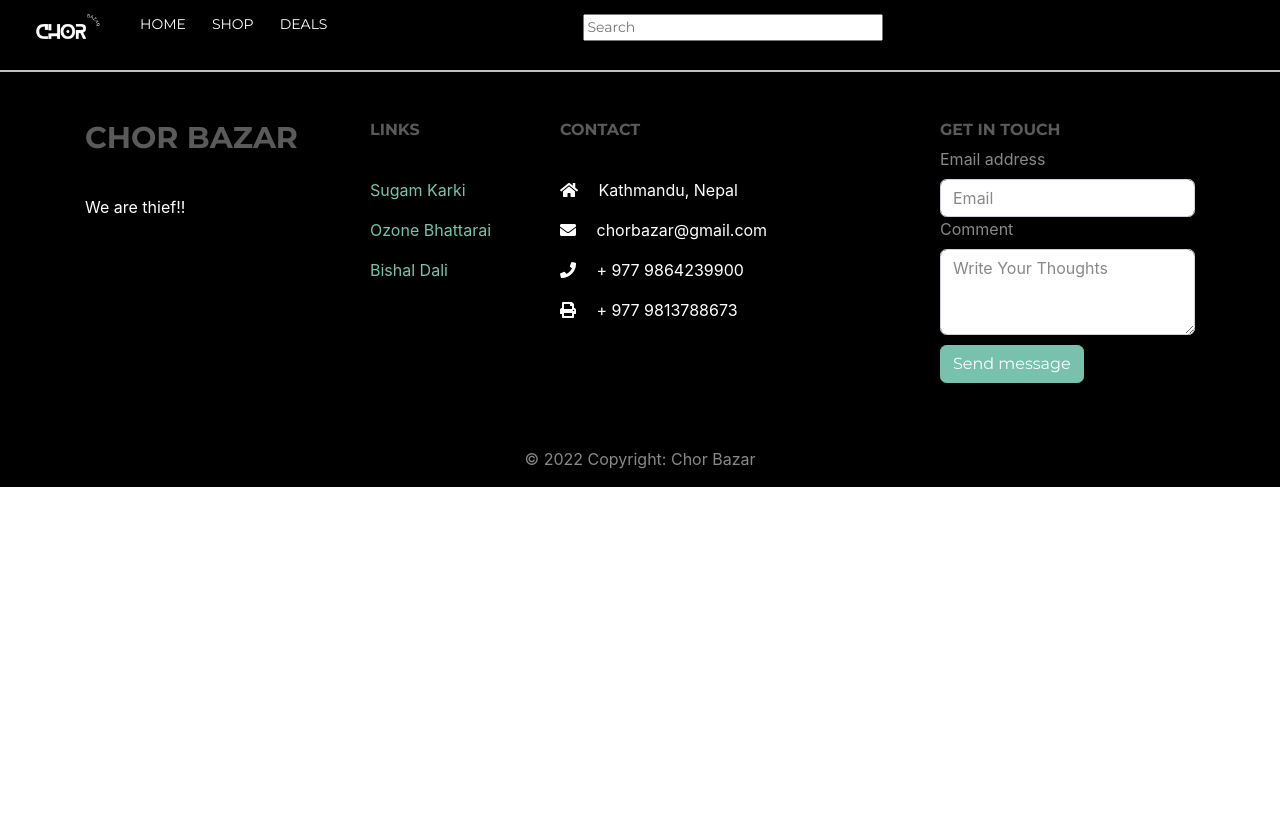
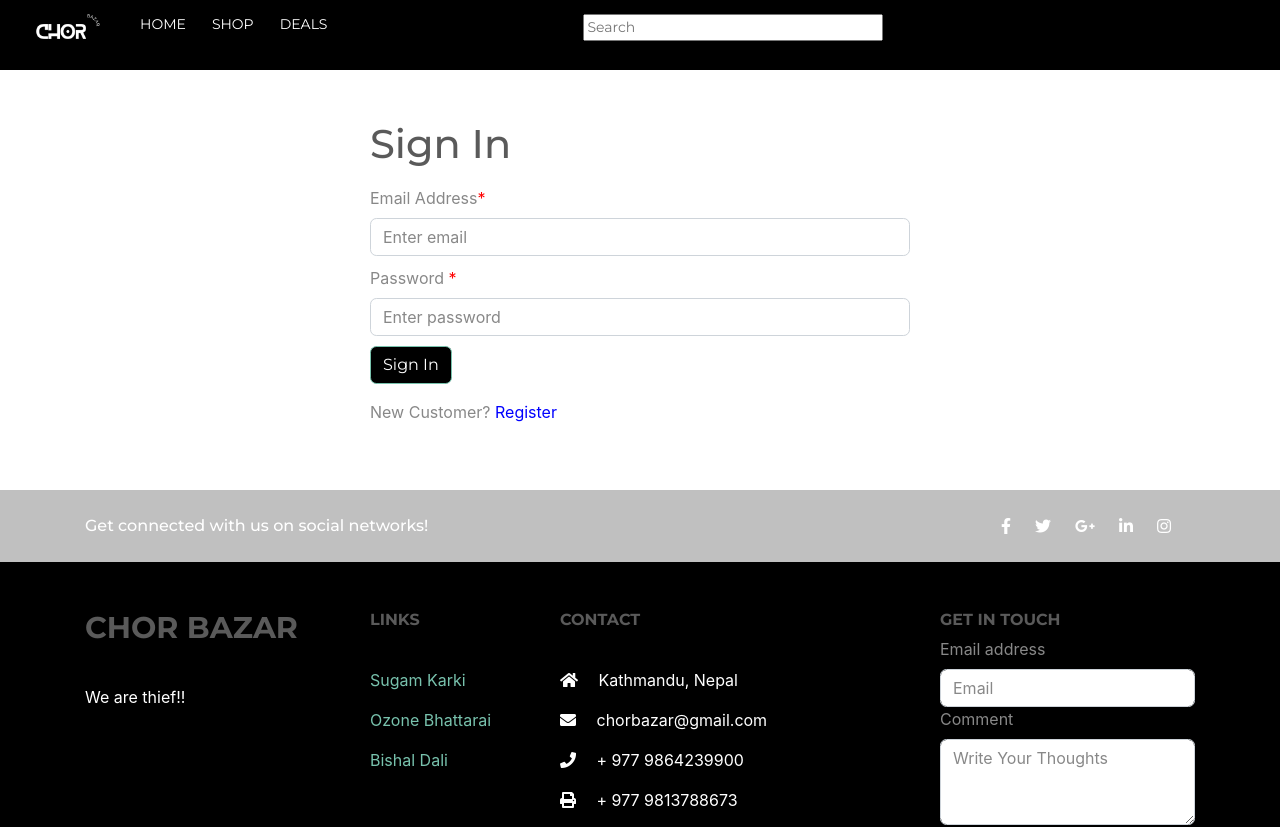
Before and after one commit to Magus4450/Chor-Bazaar, a React (Create React App) app in the folder frontend/: page /login in a window 1280 px wide. Shown: the top 827 px of the page. Before the commit the page ends 800 px from the top, so only its background shows below. Built offline with nearby package versions, Linux system fonts and the light colour scheme.

Commit message:
Login and Register completed

```diff
--- a/frontend/src/Layout.js
+++ b/frontend/src/Layout.js
@@ -1,20 +1,25 @@
 import React from 'react'
-import {Route, BrowserRouter, Switch} from 'react-router-dom';
+import {Route, BrowserRouter, Switch, Router} from 'react-router-dom';
 
 import LoginComponent from './screens/Login';
 import Register from './screens/Register';
 
 import Header from './components/Header';
 import Footer from './components/Footer';
+import Home from './screens/HomePage';
 const Layout = () => {
     return (
         <>
             <Header />
             <BrowserRouter>
+
             <Switch>
-                    <Route exact path="/" component={LoginComponent} />
+                    <Route exact path="/login" component={LoginComponent} />
                     <Route exact path="/register" component={Register} />
+                    <Route exact path="/" component={Home} />
                 </Switch>
+
+
             </BrowserRouter>
 
 
--- a/frontend/src/actions/userAction.js
+++ b/frontend/src/actions/userAction.js
@@ -1,4 +1,6 @@
 import axios from 'axios'
+import { useHistory } from 'react-router-dom'
+
 import{
     USER_LOGIN_FAIL,
     USER_LOGIN_REQUEST,
@@ -10,6 +12,7 @@ import{
 } from "../constants/userConstants"
 
 export const login = (email, password) => async (dispatch) => {
+
     try {
         dispatch({
             type: USER_LOGIN_REQUEST,
@@ -26,14 +29,16 @@ export const login = (email, password) => async (dispatch) => {
             { email, password },
             config
         )
-
+        console.log(data,'data');
         dispatch({
             type: USER_LOGIN_SUCCESS,
             payload: data
         })
 
         localStorage.setItem('userInfo', JSON.stringify(data))
+
     } catch (error) {
+        console.log(error,'e');
         dispatch({
             type: USER_LOGIN_FAIL,
             payload:
@@ -44,7 +49,7 @@ export const login = (email, password) => async (dispatch) => {
     }
 }
 
-export const register = (firstName, LastName, phone, email, password, gender, userType, dob ) => async (dispatch) => {
+export const register = (first_name, last_name, phone, email, password, password2, gender, user_type, dob ) => async (dispatch) => {
     try {
         dispatch({
             type: USER_REGISTER_REQUEST,
@@ -58,9 +63,10 @@ export const register = (firstName, LastName, phone, email, password, gender, us
 
         const { data } = await axios.post(
             'http://localhost:8000/api/accounts/register/',
-            { firstName, LastName, phone, email, password, gender, userType, dob },
+            { first_name, last_name, phone, email, password, password2, gender, user_type, dob },
             config
         )
+
 
         dispatch({
             type: USER_REGISTER_SUCCESS,
@@ -72,7 +78,7 @@ export const register = (firstName, LastName, phone, email, password, gender, us
             payload: data
         })
 
-        localStorage.setItem('userInfo', JSON.stringify(data))
+
     } catch (error) {
         dispatch({
             type: USER_REGISTER_FAIL,
--- a/frontend/src/components/Header/index.jsx
+++ b/frontend/src/components/Header/index.jsx
@@ -1,71 +1,74 @@
-import React from 'react';
-// import { useDispatch, useSelector } from 'react-redux'
-import { LinkContainer } from 'react-router-bootstrap'
+import React from "react";
+import { useDispatch, useSelector } from "react-redux";
+import { LinkContainer } from "react-router-bootstrap";
 
-import { Nav, Navbar, NavDropdown, Image } from 'react-bootstrap';
-import './Header.css'
+import { Nav, Navbar, NavDropdown, Image } from "react-bootstrap";
+import "./Header.css";
 
-// import { logout } from './../../actions/userActions'
+import { logout } from "../../actions/userAction";
+import { Link, useHistory } from "react-router-dom";
 
 const Header = () => {
+  const dispatch = useDispatch();
+  const history = useHistory();
 
-    // const dispatch = useDispatch()
+  const userLogin = useSelector((state) => state.userLogin);
+  const { userInfo } = userLogin;
 
-    // const userLogin = useSelector(state => state.userLogin)
-    // const { userInfo } = userLogin
-
-    // const logoutHandler = () => {
-    //     dispatch(logout())
-    // }
+  const logoutHandler = () => {
+    dispatch(logout());
+  };
 
   return (
     <Navbar collapseOnSelect expand="lg" fixed="top">
-
-                <Navbar.Brand className="nav-cal" >
-                    <Image width="80px"src="/logo.png" />
+      <Navbar.Brand className="nav-cal">
+        <Image width="80px" src="/logo.png" />
       </Navbar.Brand>
 
       <Navbar.Toggle aria-controls="basic-navbar-nav" />
       <Navbar.Collapse id="basic-navbar-nav">
         <Nav className="mr-auto ">
-
-                        <Nav.Link  className="nav-cal">HOME</Nav.Link>
+          <Nav.Link className="nav-cal">HOME</Nav.Link>
 
           <Nav.Link className="nav-cal">SHOP</Nav.Link>
 
           <Nav.Link className="nav-cal">DEALS</Nav.Link>
 
           <Nav.Link className="remove-space1">
-
             <div className="search">
-                            <div className="searchInputs" >
+              <div className="searchInputs">
                 <input
                   type="text"
                   placeholder="Search"
-                                style={{width: '300px'}}
+                  style={{ width: "300px" }}
                 />
-                        <div className="searchIcon">
-
-                        </div>
+                <div className="searchIcon"></div>
               </div>
             </div>
           </Nav.Link>
-
-
-
 
           <Nav.Link className="remove-space add-space cart nav-cal">
             <i className="fas fa-shopping-cart"></i>
             CART
           </Nav.Link>
-                        <Nav.Link className="nav-cal">LOGIN</Nav.Link>
+          {userInfo ? (
+            <>
 
-
-
+              <Nav.Link className="nav-cal" onClick={logoutHandler}>
+                LOGOUT
+              </Nav.Link>
+            </>
+          ) : (
+            <a href="/login">
+              <Nav.Link className="nav-cal" to="/login">
+                LOGIN
+              </Nav.Link>
+            </a>
+          )}
         </Nav>
       </Navbar.Collapse>
     </Navbar>
-    )
-}
+  );
+};
 
-export default Header
+export default Header;
--- /dev/null
+++ b/frontend/src/screens/HomePage/index.jsx
@@ -0,0 +1,15 @@
+import React from 'react'
+
+
+
+
+
+const Home = ({ location, history }) => {
+
+
+    return (
+       <h1>This is Homepage</h1>
+    )
+}
+
+export default Home
--- a/frontend/src/screens/Login/index.jsx
+++ b/frontend/src/screens/Login/index.jsx
@@ -6,40 +6,44 @@ import {
     Row,
     Col
 } from 'react-bootstrap'
-// import { useDispatch, useSelector } from 'react-redux'
-// // import Message from '../Message/Message'
-// // import Loader from '../Loader/Loader'
+import { useDispatch, useSelector } from 'react-redux'
+import Message from '../../components/Message'
+
 import FormContainer from '../../components/FormContainer'
-// import { login } from '../../actions/userActions'
-// import Meta from '../Helmet/Meta'
+import { login } from '../../actions/userAction'
 
 const LoginComponent = ({ location, history }) => {
 
     const [email, setEmail] = useState('')
     const [password, setPassword] = useState('')
+    const [message, setMessage] = useState('')
 
-    // const dispatch = useDispatch()
+    const dispatch = useDispatch()
 
-    // const userLogin = useSelector(state => state.userLogin)
-    // const { loading, userInfo, error } = userLogin
-    // const redirect = location.search ? location.search.split('=')[1] : '/'
+    const userLogin = useSelector(state => state.userLogin)
+    const { loading, userInfo, error } = userLogin
+    const redirect = location.search ? location.search.split('=')[1] : '/'
 
-    // useEffect(() => {
-    //     if (userInfo) {
-    //         history.push(redirect)
-    //     }
-    // }, [userInfo, history, redirect])
+    useEffect(() => {
+        console.log(userInfo)
+        if (userInfo) {
+            history.push("/home")
+        }else if(error){
+            setMessage("Email or Password doesn't match")
+        }
+    }, [userInfo, history, redirect, error])
 
     const submitHandler = (e) => {
         e.preventDefault()
-        // dispatch(login(email, password))
+        dispatch(login(email, password))
+
     }
 
     return (
         <FormContainer>
 
             <h1 style={{ marginTop: '120px' }}>Sign In</h1>
-
+            {message && <Message variant='danger'>{message}</Message>}
 
             <Form onSubmit={submitHandler}>
                 <Form.Group controlId='email'>
--- a/frontend/src/screens/Register/index.jsx
+++ b/frontend/src/screens/Register/index.jsx
@@ -15,15 +15,15 @@ import FormContainer from '../../components/FormContainer'
 
 const Register = ({ location, history }) => {
 
-    const [firstName, setFirstName] = useState('')
+    const [first_name, setFirstName] = useState('')
     const [email, setEmail] = useState('')
     const [password, setPassword] = useState('')
-    const [confirmPassword, setConfirmPassword] = useState('')
-    const [lastName, setLastName] = useState('')
+    const [password2, setConfirmPassword] = useState('')
+    const [last_name, setLastName] = useState('')
     const [phone, setPhone] = useState('')
     const [gender, setGender] = useState('')
     const [dob, setDOB] = useState('')
-    const [userType, setUserType] = useState('')
+    const [user_type, setUserType] = useState('')
     const [message, setMessage] = useState(null)
 
     const dispatch = useDispatch()
@@ -38,14 +38,15 @@ const Register = ({ location, history }) => {
         }
     }, [userInfo, history, redirect])
 
-    const submitHandler = (e) => {
+    const submitHandler = async (e) => {
 
 
         e.preventDefault()
-        if (password !== confirmPassword) {
+        if (password !== password2) {
             setMessage('Passwords do not match')
         } else {
-            dispatch(register(firstName, lastName, phone, email, password, gender, userType, dob))
+            await dispatch(register(first_name, last_name, phone, email, password, password2, gender, user_type, dob))
+            setMessage('Register Successfull')
         }
 
     }
@@ -59,9 +60,9 @@ const Register = ({ location, history }) => {
                         <Form.Group controlId='firstName'>
                             <Form.Label style={{ marginTop: '10px'}}>First Name <span style={{ color: 'red' }}>*</span></Form.Label>
                             <Form.Control
-                                type="name"
+                                type="text"
                                 placeholder="Enter first name"
-                                value={firstName}
+                                value={first_name}
                                 required
                                 onChange={(e) => setFirstName(e.target.value)}
                             ></Form.Control>
@@ -69,9 +70,9 @@ const Register = ({ location, history }) => {
                         <Form.Group controlId='lastName'>
                             <Form.Label style={{ marginTop: '10px'}}>Last Name<span style={{ color: 'red' }}>*</span></Form.Label>
                             <Form.Control
-                                type="lastName"
+                                type="text"
                                 placeholder="Enter last name"
-                                value={lastName}
+                                value={last_name}
                                 required
                                 onChange={(e) => setLastName(e.target.value)}
                             ></Form.Control>
@@ -109,9 +110,9 @@ const Register = ({ location, history }) => {
                         <Form.Group controlId='confirmPassword'>
                             <Form.Label style={{ marginTop: '10px'}}>Confirm Password<span style={{ color: 'red' }}>*</span></Form.Label>
                             <Form.Control
-                                type="confirmPassword"
+                                type="password"
                                 placeholder="Enter your password again"
-                                value={confirmPassword}
+                                value={password2}
                                 required
                                 onChange={(e) => setConfirmPassword(e.target.value)}
                             ></Form.Control>
@@ -157,9 +158,9 @@ const Register = ({ location, history }) => {
                     setUserType(selectedUserType)
                 }}
                 >
-                    <option value="Male" > Buyer </option>
+                    <option value="Buyer" > Buyer </option>
 
-                    <option value="Female" > Seller </option>
+                    <option value="Seller" > Seller </option>
 
 
                     </select>
```
Also changed, not shown: 2 other files (tests, documents, lock files or other folders). Lines whose indentation alone changed are shown as unchanged.
